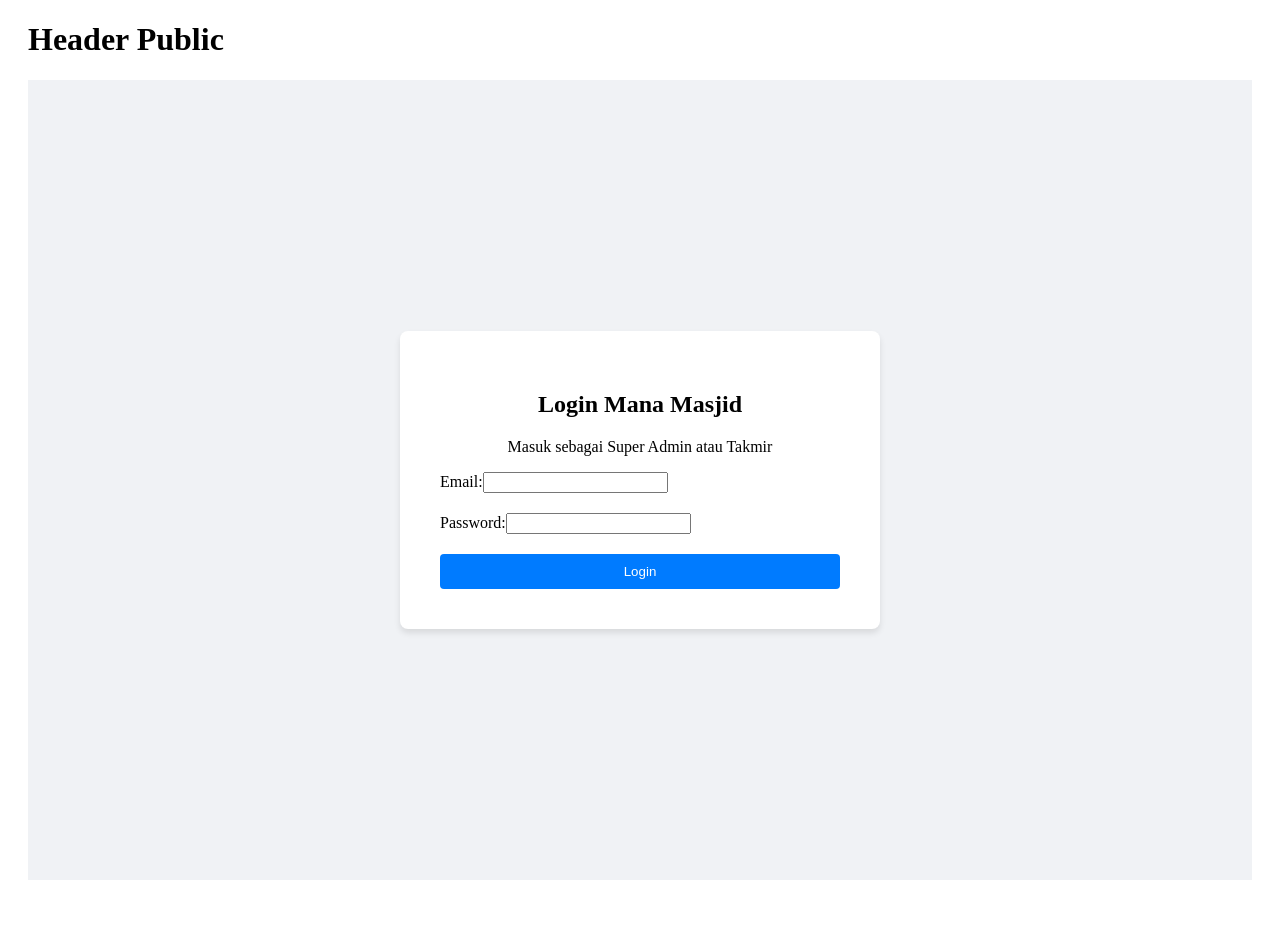
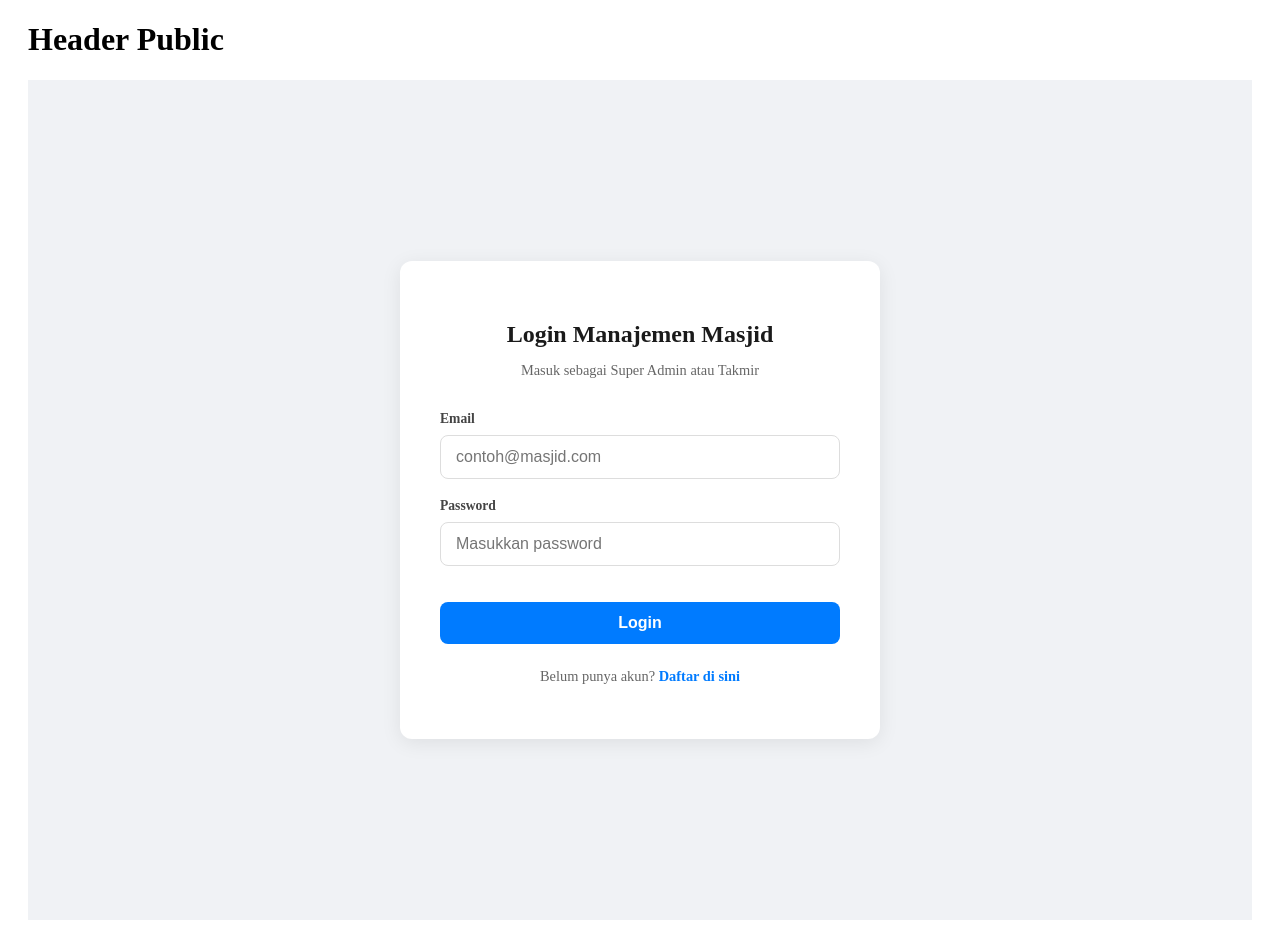
Before and after one commit to naxsyambis/Manajemen_Masjid, a React (Create React App) app in the folder frontend/: page /login in a window 1280 px wide. Before the commit the page ends 900 px from the top, so only its background shows below. Built offline with nearby package versions, Linux system fonts and the light colour scheme.

Commit message:
tampilan login dan register

```diff
--- a/frontend/src/pages/login.jsx
+++ b/frontend/src/pages/login.jsx
@@ -1,9 +1,8 @@
 import React, { useState } from 'react';
-import { useNavigate } from 'react-router-dom';
+import { useNavigate, Link } from 'react-router-dom';
 import { useAuth } from '../hooks/useAuth';
-
-// Asumsi menggunakan PublicLayout.jsx
 import PublicLayout from '../layouts/publicLayout';
+import './auth.css';
 
 const LoginPage = () => {
     const [email, setEmail] = useState('');
@@ -22,18 +21,15 @@ const LoginPage = () => {
         try {
             const userData = await login(email, password);
 
-            // Redirect berdasarkan Role setelah login berhasil
             if (userData.role === 'super admin') {
                 navigate('/superadmin/dashboard', { replace: true });
             } else if (userData.role === 'takmir') {
                 navigate('/takmir/dashboard', { replace: true });
             } else {
-                // Handle role lain jika ada, atau default ke dashboard publik
                 navigate('/');
             }
-
         } catch (err) {
-            setError(err || 'Terjadi kesalahan saat login.');
+            setError(err || 'Email atau password salah');
         } finally {
             setLoading(false);
         }
@@ -41,87 +37,59 @@ const LoginPage = () => {
 
     return (
         <PublicLayout>
-            <div style={styles.container}>
-                <div style={styles.card}>
-                    <h2>Login Mana Masjid</h2>
-                    <p>Masuk sebagai Super Admin atau Takmir</p>
+            <div className="auth-container">
+                <div className="auth-card">
+                    <h2>Login Manajemen Masjid</h2>
+                    <p className="auth-subtitle">
+                        Masuk sebagai Super Admin atau Takmir
+                    </p>
+
+                    {error && <div className="error-message">{error}</div>}
 
                     <form onSubmit={handleSubmit}>
-                        {/* 1. Input Email */}
-                        <div style={styles.formGroup}>
-                            <label htmlFor="email">Email:</label>
+                        <div className="form-group">
+                            <label>Email</label>
                             <input
                                 type="email"
-                                id="email"
                                 value={email}
                                 onChange={(e) => setEmail(e.target.value)}
+                                placeholder="contoh@masjid.com"
                                 disabled={loading}
                                 required
                             />
                         </div>
 
-                        {/* 2. Input Password */}
-                        <div style={styles.formGroup}>
-                            <label htmlFor="password">Password:</label>
+                        <div className="form-group">
+                            <label>Password</label>
                             <input
                                 type="password"
-                                id="password"
                                 value={password}
                                 onChange={(e) => setPassword(e.target.value)}
+                                placeholder="Masukkan password"
                                 disabled={loading}
                                 required
                             />
                         </div>
 
-                        {/* 3. Pesan Error */}
-                        {error && <p style={styles.error}>{error}</p>}
-
-                        {/* 4. Tombol Submit */}
-                        <button type="submit" disabled={loading} style={styles.button}>
+                        <button
+                            type="submit"
+                            className="btn-primary"
+                            disabled={loading}
+                        >
                             {loading ? 'Memproses...' : 'Login'}
                         </button>
                     </form>
+
+                    <div className="auth-footer">
+                        <p>
+                            Belum punya akun?{' '}
+                            <Link to="/register">Daftar di sini</Link>
+                        </p>
+                    </div>
                 </div>
             </div>
         </PublicLayout>
     );
 };
 
-// Contoh minimal styling (Anda dapat menggantinya dengan framework CSS)
-const styles = {
-    container: {
-        display: 'flex',
-        justifyContent: 'center',
-        alignItems: 'center',
-        minHeight: '100vh',
-        backgroundColor: '#f0f2f5',
-    },
-    card: {
-        padding: '40px',
-        borderRadius: '8px',
-        boxShadow: '0 4px 6px rgba(0, 0, 0, 0.1)',
-        backgroundColor: '#fff',
-        width: '100%',
-        maxWidth: '400px',
-        textAlign: 'center',
-    },
-    formGroup: {
-        marginBottom: '20px',
-        textAlign: 'left',
-    },
-    error: {
-        color: 'red',
-        marginBottom: '15px',
-    },
-    button: {
-        width: '100%',
-        padding: '10px',
-        backgroundColor: '#007bff',
-        color: 'white',
-        border: 'none',
-        borderRadius: '4px',
-        cursor: 'pointer',
-    }
-};
-
 export default LoginPage;
--- a/frontend/src/pages/register.jsx
+++ b/frontend/src/pages/register.jsx
@@ -2,6 +2,7 @@ import React, { useState } from 'react';
 import { useAuth } from '../hooks/useAuth';
 import PublicLayout from '../layouts/publicLayout';
 import { useNavigate } from 'react-router-dom';
+import './auth.css';
 
 const RegisterPage = () => {
   const { register } = useAuth();
```
